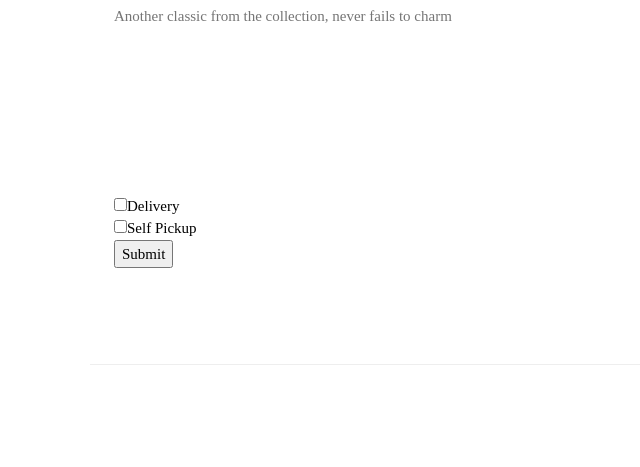
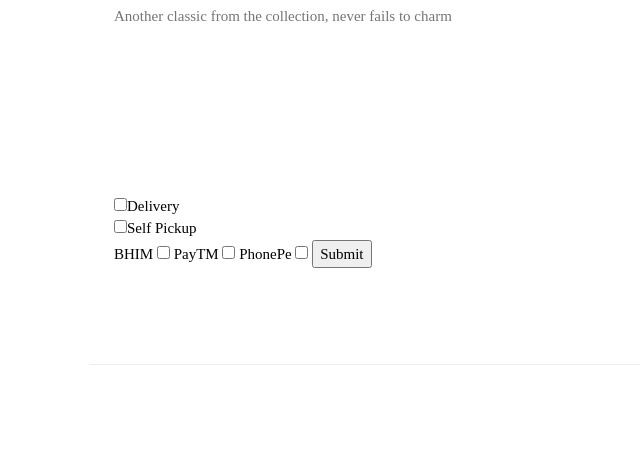
Before and after one commit to bengaluru19/team-18, a Flask app: template templates/vendor1.html in a window 1280 px wide. Shown: the part 1801-2268 px from the top of the page, without its empty margins (0-640 px from the left). Run offline with Flask 2, Linux system fonts and the light colour scheme; the template is opened without the code that fills it, so the values that code supplies are empty.

Commit message:
Added payments

```diff
--- a/app.py
+++ b/app.py
@@ -101,5 +101,5 @@ def cart():
                     break
         # print(ordrs)
         print(session['customerId'])
-        return render_template('cart.html', orders=ordrs, vendor=inc['venderId'])
+        return render_template('cart.html', orders=ordrs, vendor=inc['venderId'], pay=inc['payment'])
     return redirect(url_for("home"))
--- a/templates/vendor1.html
+++ b/templates/vendor1.html
@@ -87,6 +87,15 @@ h1, h2, h3, h4, h5, h6 {
               <input name="delivery" style="font-family: 'Franklin Gothic Medium', 'Arial Narrow', Arial, sans-serif" type=checkbox value="Delivery">Delivery<br>
               <input name="delivery" style="font-family: 'Franklin Gothic Medium', 'Arial Narrow', Arial, sans-serif" type="checkbox" value="pickup">Self Pickup<br>
               <input type="text" name="venderId" value="1" style="display: none">
+              <label for="bhim">BHIM</label>
+              <input type="checkbox" name="payment" id="bhim">
+
+              <label for="paytm">PayTM</label>
+              <input type="checkbox" name="payment" id="paytm">
+
+              <label for="phonepe">PhonePe</label>
+              <input type="checkbox" name="payment" id="phonepe">
+
               <button type="submit">Submit</button>
             </form>
     <br>
```
